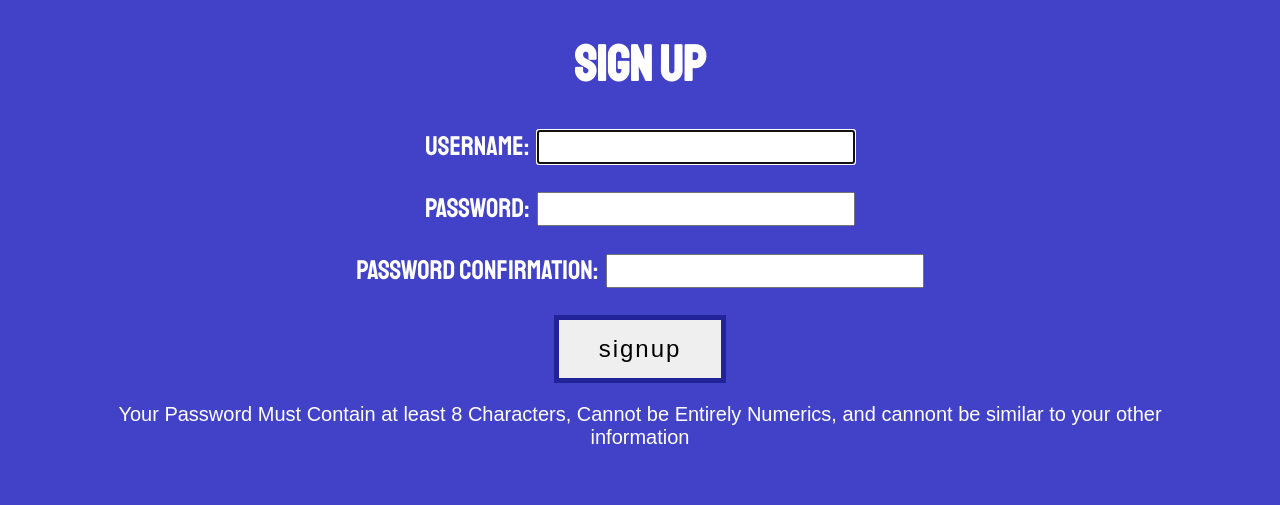
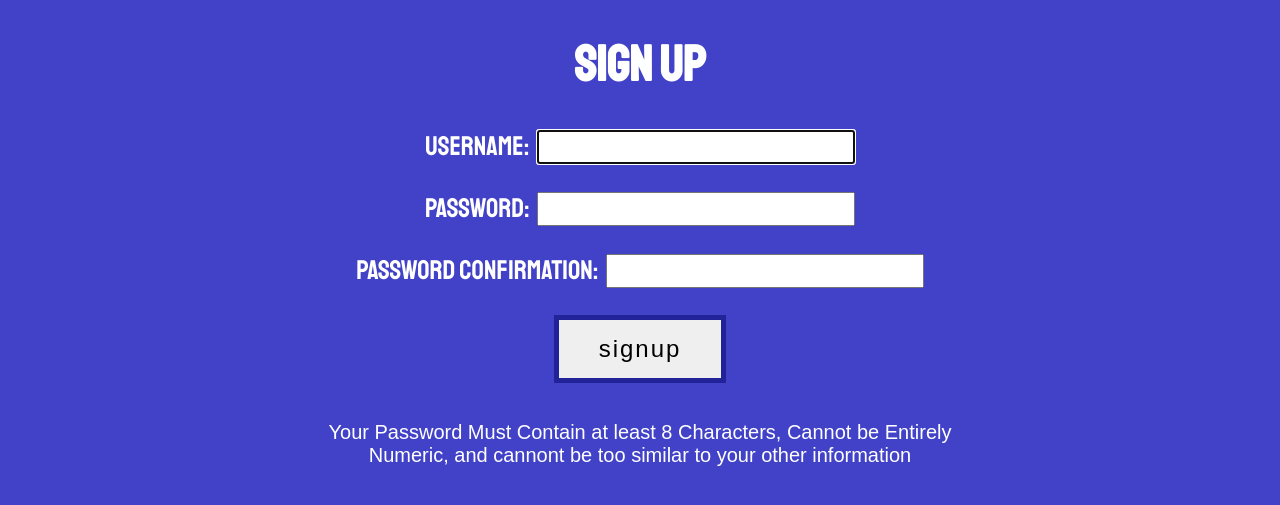
Before and after one commit to vnhotsombath/memeapp, a Django app: page /accounts/signup/ in a window 1280 px wide. Shown: the part 151-656 px from the top of the page. Run offline with Django 4.2, Linux system fonts and the light colour scheme.

Commit message:
password requirement typo fix

```diff
--- a/main_app/static/css/style-form.css
+++ b/main_app/static/css/style-form.css
@@ -10,7 +10,7 @@ body {
 }
 
 .signup-container {
-    width: 85vw;
+    width: 50vw;
     margin-top: 100px;
 }
 
--- a/main_app/templates/registration/signup.html
+++ b/main_app/templates/registration/signup.html
@@ -43,8 +43,8 @@
             {% csrf_token %}
             {{ form.as_p }}
             <input type="submit" class="btn" value="signup">
-            </form>
-            <p class="passwordrules">Your Password Must Contain at least 8 Characters, Cannot be Entirely Numerics, and cannont be similar to your other information</p>
+            </form><br>
+            <p class="passwordrules">Your Password Must Contain at least 8 Characters, Cannot be Entirely Numeric, and cannont be too similar to your other information</p>
         </div>
 
     </div>
```
